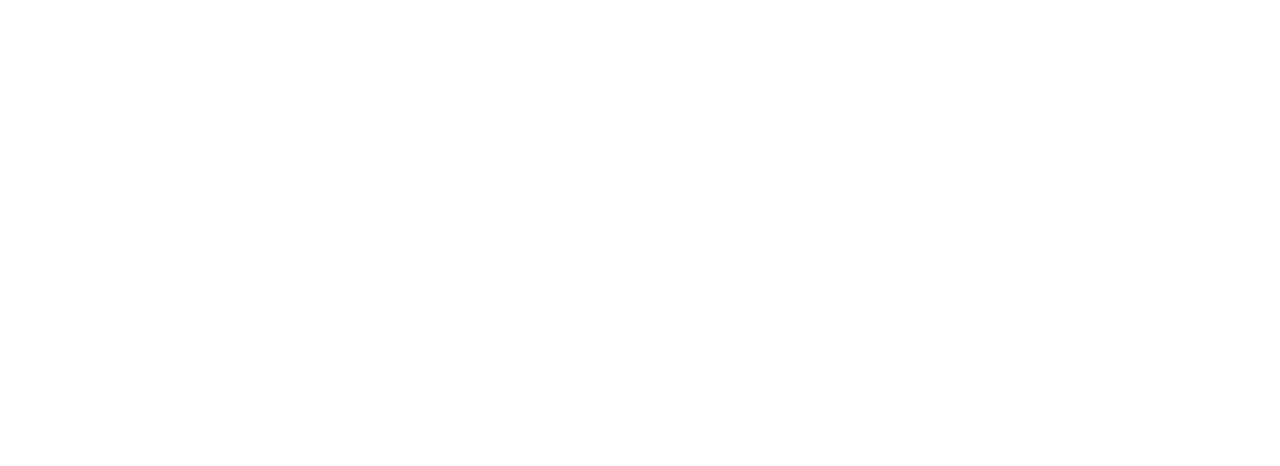
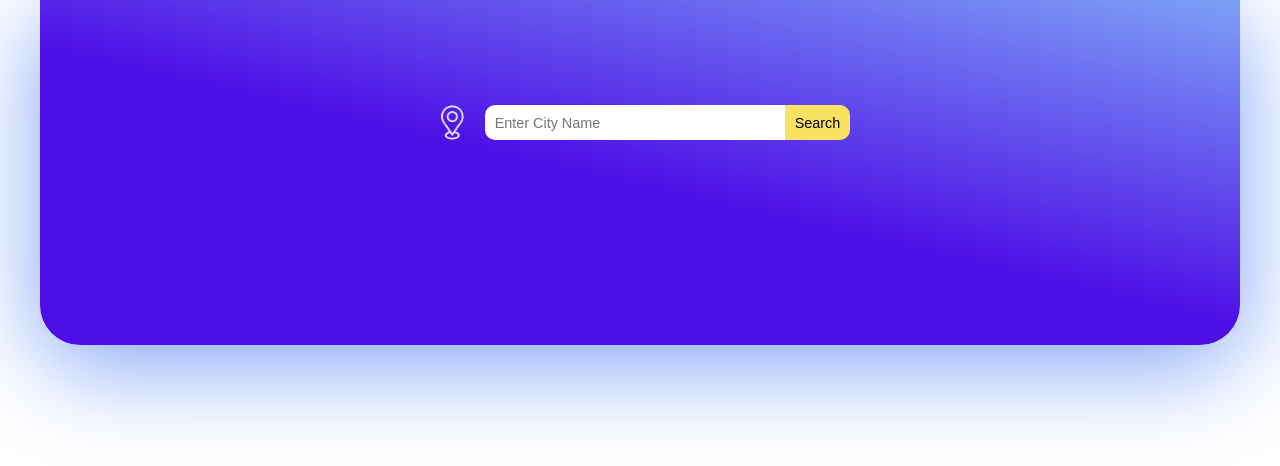
Before and after one commit to mobinaShahbazi83/weather.project.js, a plain HTML site: page index.html in a window 1280 px wide. Drawn offline with Linux system fonts and the light colour scheme.

Commit message:
Create project header

```diff
--- a/css/style.css
+++ b/css/style.css
@@ -16,3 +16,57 @@ body {
     max-width: 1200px;
     margin: auto;
 }
+
+#search {
+    display: flex;
+    justify-content: center;
+    align-items: center;
+    padding: 100px 0 200px;
+    border-radius: 0 0 40px 40px;
+    background: linear-gradient(
+        13deg,
+        var(--color-primary) 47%,
+        var(--color-secondary) 100%
+    );
+    box-shadow: var(--color-secondary) 0px 20px 100px 0px;
+}
+
+#location {
+    width: 45px;
+    margin-right: 10px;
+    cursor: pointer;
+    transition: all 0.1s ease-in;
+}
+
+#location:hover {
+    transform: scale(1.3);
+}
+
+#search input {
+    width: 300px;
+    height: 35px;
+    border: none;
+    padding: 10px;
+    color: var(--color-primary);
+    font-size: 0.9rem;
+    border-radius: 10px 0 0 10px;
+}
+
+#search input:hover {
+    outline: none;
+}
+
+#search  button {
+    border: none;
+    background-color: var(--color-warning);
+    height: 35px;
+    padding: 10px;
+    border-radius: 0 10px 10px 0;
+    font-size: 0.9rem;
+    cursor: pointer;
+    transition: all 0.1s ease-in;
+}
+
+#search  button:hover {
+    color: var(--color-primary);
+}
--- a/index.html
+++ b/index.html
@@ -4,8 +4,15 @@
     <meta charset="UTF-8">
     <meta name="viewport" content="width=device-width, initial-scale=1.0">
     <title>Weather Project</title>
+    <link rel="stylesheet" href="./css/style.css"/>
 </head>
 <body>
+    <div id="search">
+        <img src="./img/location.png" alt="location icon" id="location"/>
+        <input type="text" placeholder="Enter City Name"/>
+        <button>Search</button>
+
+    </div>
 
 
 
```
